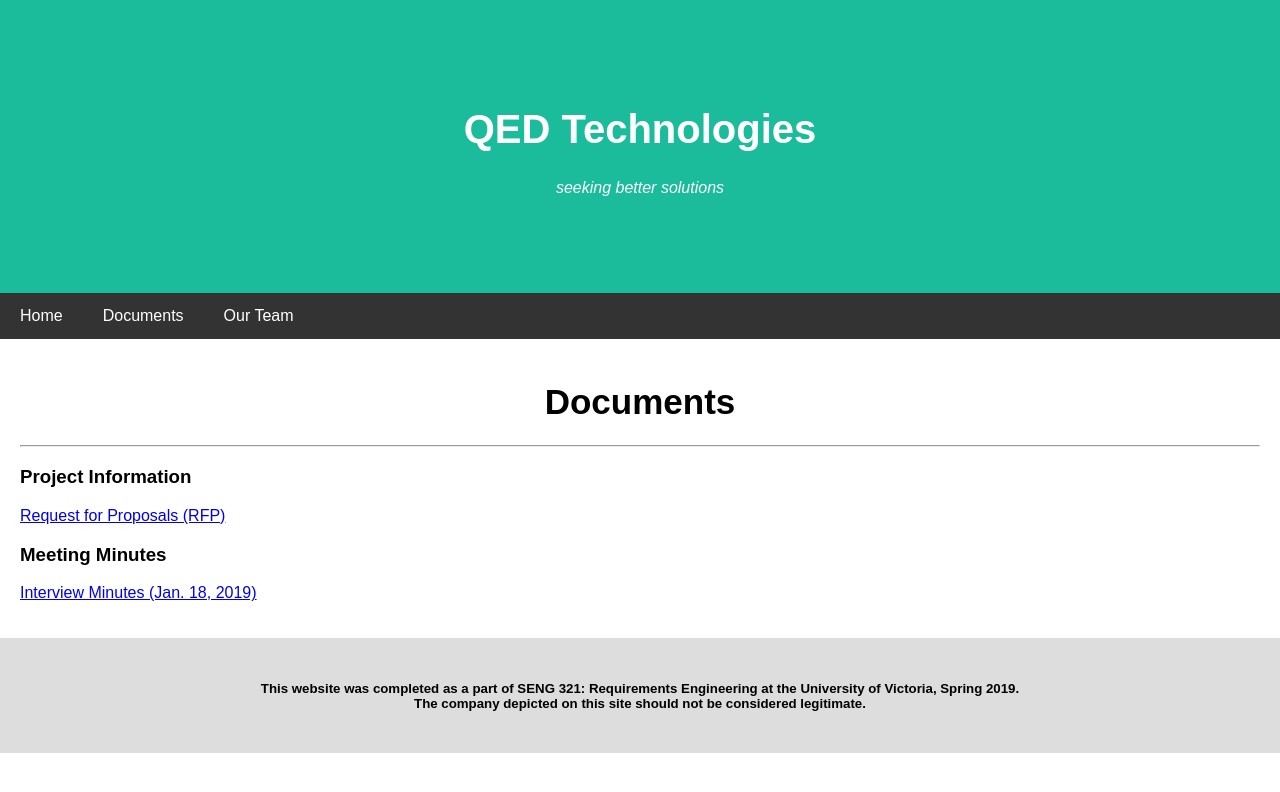
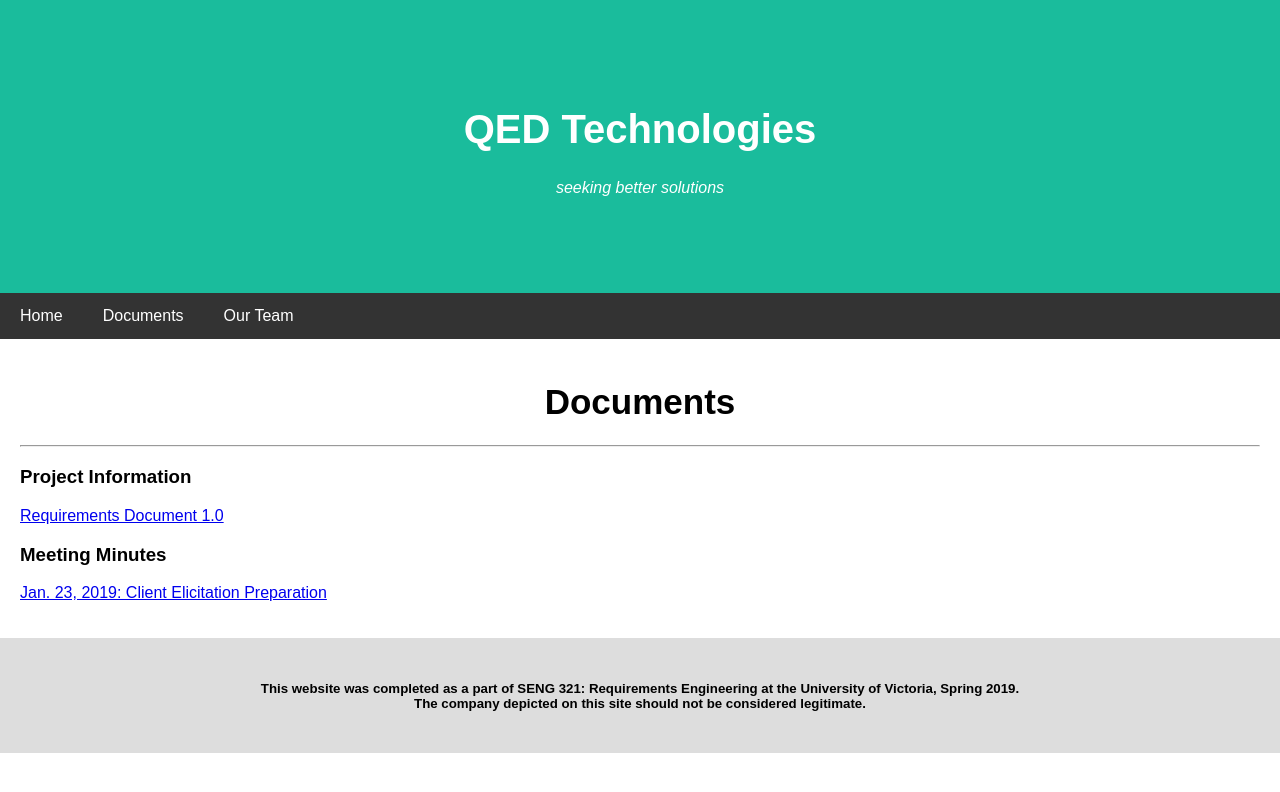
Before and after one commit to seng321group3/designer-site, a Jekyll site: the page built from documents.html, in a window 1280 px wide. Shown: the top 792 px of the page. Built offline with Jekyll 4.4.1, drawn with Linux system fonts in a browser that asks for light colours; nearby versions of some CDN libraries.

Commit message:
removed irrelevant information left over from the client-site copy in the Documents page

```diff
--- a/documents.html
+++ b/documents.html
@@ -8,8 +8,8 @@ title: Documents
     <hr/>
 
     <h3>Project Information</h3>
-    <p><a href="#">Request for Proposals (RFP)</a></p>
+    <p><a href="#">Requirements Document 1.0</a></p>
 
     <h3>Meeting Minutes</h3>
-    <p><a href="assets/docs/interview-notes-jan-18-2019.pdf">Interview Minutes (Jan. 18, 2019)</a></p>
+    <p><a href="assets/docs/elicitation-prep-jan-23-2019.pdf">Jan. 23, 2019: Client Elicitation Preparation</a></p>
 </div>
```
Also changed, not shown: 1 other file.
